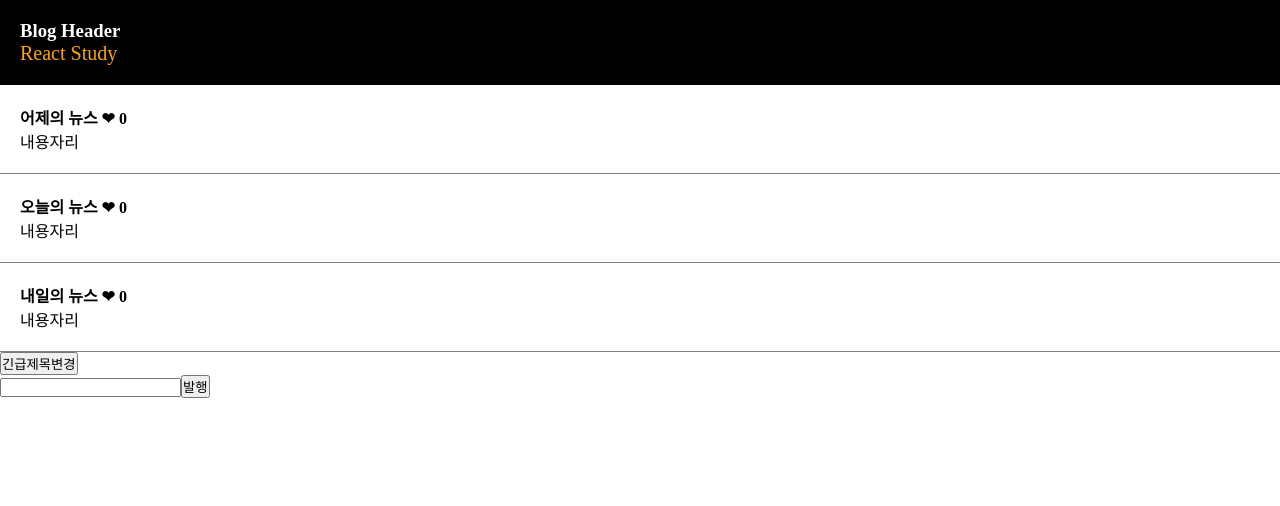
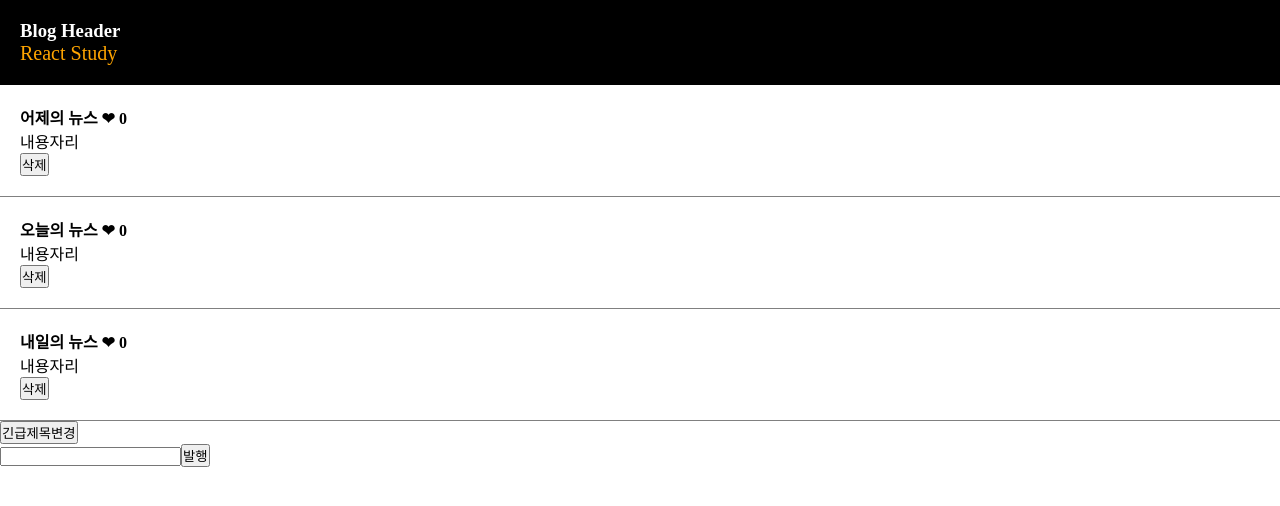
Before and after one commit to quietdish/fe-react-study-8, a React (Vite) app in the folder react-study/: page / in a window 1280 px wide. Shown: the top 506 px of the page. Built offline with nearby package versions, Linux system fonts and the light colour scheme.

Commit message:
포스트 삭제 기능 추가(splice, filter)

```diff
--- a/react-study/src/newsblog/NewsBlogcopy.jsx
+++ b/react-study/src/newsblog/NewsBlogcopy.jsx
@@ -67,6 +67,41 @@ function NewsBlogcopy() {
 
                             }}>❤</span> {likeCountArr[index]}  </h4>
                             <p>내용자리</p>
+                            <button onClick={() => {
+                                //누른 대상을 삭제
+                                //베열 안에 누른 대상의 index 위치에 있는 값을 제거
+
+                                // index
+
+                                // arr.splice(index, 몇개지울거, 추가할값)
+                                //              0,      1
+                                //              5,      0,      10
+                                //              3,      1,      3
+
+                                //뉴스제목
+                                // let temp = [...news];
+                                //temp.splice(index, 1);  //삭제를 누른 index위이에 값 1개 삭제
+                                // setNews(temp);
+
+                                //좋아요 갯수  같이 삭제
+                                //likeCountArr.splice(index, 1);
+
+                                let temp = [...news];
+                                // temp = temp.filter((value, idx) => {
+                                //temp.filter((value, idx)=>{
+                                //likeCountArr.filter((value, idx) => {
+                                temp = temp.filter((value, idx) => {
+                                    return idx != index;   // 0 !=2     1 != 2  2 != 2
+                                })
+
+                                // console.log(result1);
+                                console.log(temp);
+                                setNews(temp);
+
+                                setLikeCountArr(likeCountArr.filter((_, idx) => idx != index))
+
+
+                            }}>삭제</button>
                         </div>
     )
 })
@@ -114,7 +149,7 @@ function NewsBlogcopy() {
 
                     //추가하려는 값이 비어있으면? 진행X
                     // if (inputText.trim() == '') {
-                    if(inputText == ''){
+                    if (inputText == '') {
                         alert('값을 입력해주세요');     //입력칸 초기화
                         return;
                     }
@@ -130,7 +165,7 @@ function NewsBlogcopy() {
                     setInputText('');   //입력된 값 제거
 
                     //좋아요 갯수 처리 추가
-                    let temp2 = [ ...likeCountArr, 0];
+                    let temp2 = [...likeCountArr, 0];
                     setLikeCountArr(temp2);
                     likeCount.push(0);  //배열 뒤에 0 값 추가
 
@@ -148,7 +183,7 @@ function NewsBlogcopy() {
 }
 
 
-        </div>
+        </div >
     )
 }
 
```
Lines whose indentation alone changed are shown as unchanged.
